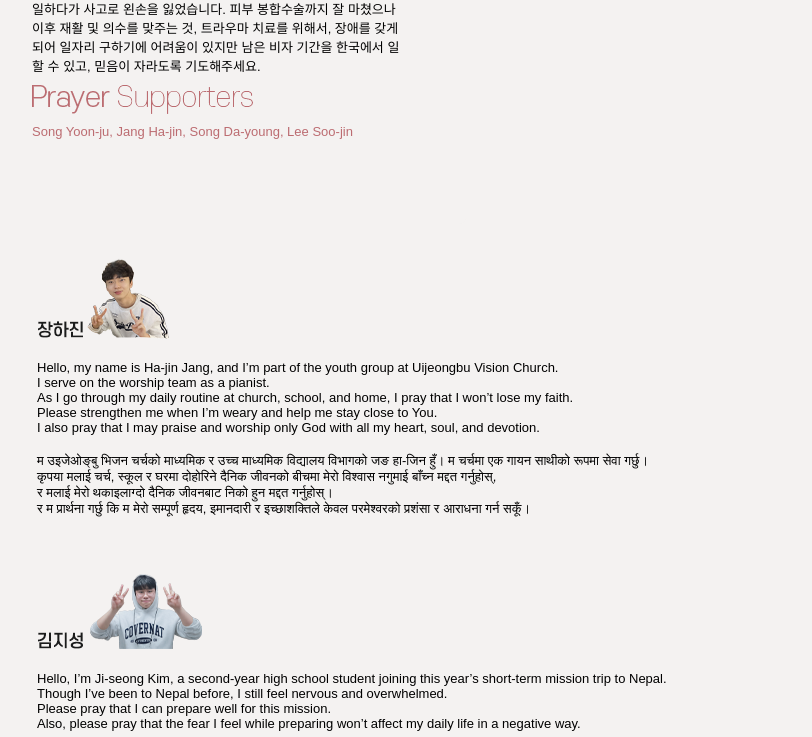
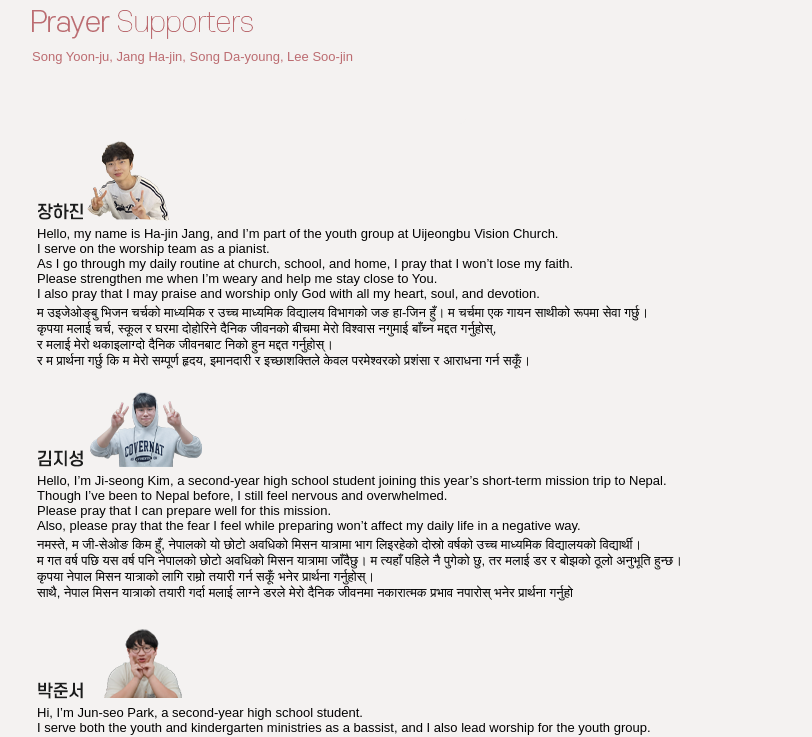
Before and after one commit to rluvu2/prayer-warriors, a plain HTML site: page index.html in a window 1280 px wide. Shown: the part 1594-2331 px from the top of the page, without its empty margins (173-985 px from the left). Drawn offline with Linux system fonts and the light colour scheme.

Commit message:
resize margin

```diff
--- a/styles.css
+++ b/styles.css
@@ -32,7 +32,7 @@ body {
 
 .cardn {
   width: 500px;
-  height: 400px;
+  height: 375px;
   background-color: #f4f2f1;
   margin-bottom: 0px;
   box-sizing: border-box;
@@ -84,20 +84,18 @@ body {
 
 .cardk {
   width: 1000px;
-  height: flex;
+  height: auto;
   background-color: #f4f2f1;
   margin: 0px 0;
   box-sizing: border-box;
   border-radius: 8px;
   text-align: left;
   overflow: hidden;
-  white-space: pre-line;
 }
 
 .cardk img {
   height: 100px;
   width: 1000px;
-  max-width: 100%;
   object-fit: contain;
   display: block;
   margin: 0;
@@ -107,10 +105,9 @@ body {
   width: 1000px;
   height: flex;
   font-size: 13px;
-  padding: 0px 70px;
+  padding: 2px 70px;
   box-sizing: border-box;
   word-break: keep-all;
-
 }
 
 .cardk-wrapper {
```
